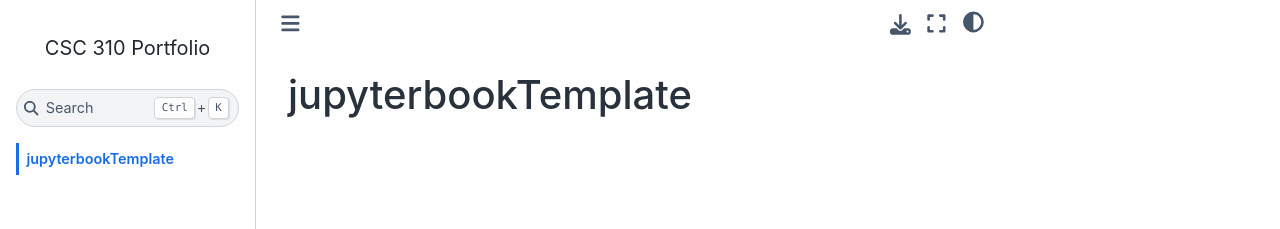
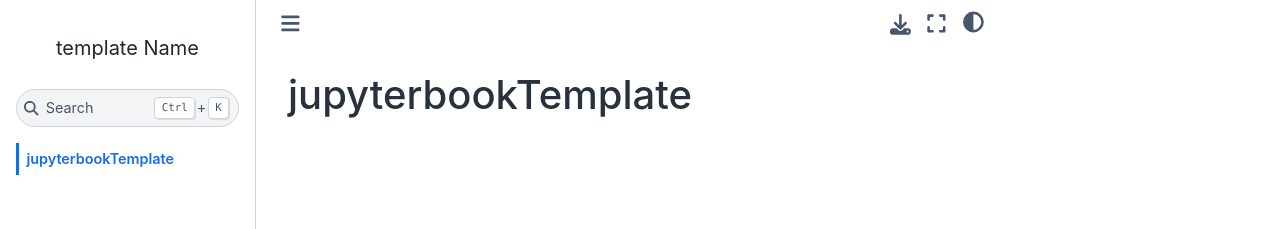
Before and after one commit to efsa95/TemplateJupyterBookSetup, a Jupyter Book: the page built from README.md, in a window 1280 px wide. Shown: the top 229 px of the page. Built offline with Jupyter Book 1.0.4 settings and Sphinx 7.4.7 and the Sphinx Book theme 1.1.4, drawn with Linux system fonts in a browser that asks for light colours; pages that are not in the unit, such as notebooks, are missing from menus.

Commit message:
Update _config.yml

```diff
--- a/_config.yml
+++ b/_config.yml
@@ -1,4 +1,4 @@
 # Book settings
-title: CSC 310 Portfolio
+title: template Name
 author: Elijah Smith-Antonides
 logo: logo.png
```
